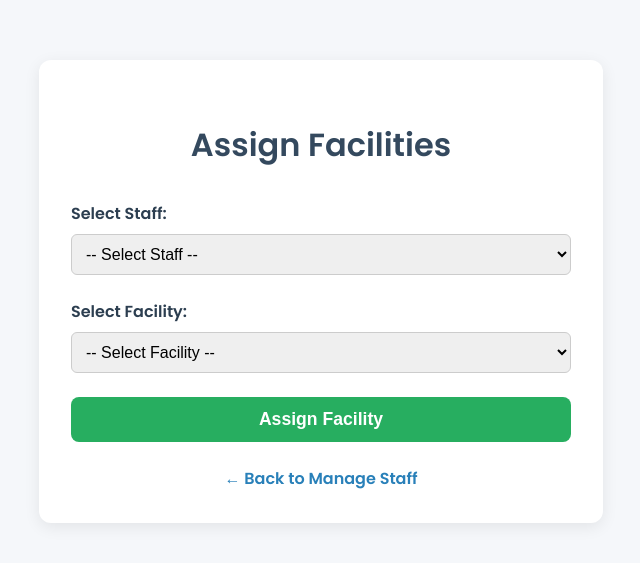
After one commit to RidhwanHazian/camp, a PHP site: page /assign_facilities.php in a window 1280 px wide. The commit adds this page. Shown: the top 563 px of the page, without its empty margins (319-959 px from the left). Run offline with PHP 8.4, Linux system fonts and the light colour scheme; the visitor is signed in with stand-in values (Sample User, id 1); data that the repository does not hold is empty.

Commit message:
Added assign_facilities and changes manage_staff.php

```diff
--- /dev/null
+++ b/assign_facilities.php
@@ -0,0 +1,164 @@
+<?php
+session_start();
+include 'db_connection.php';
+include 'session_check.php';
+checkAdminSession();
+
+// Handle POST form submission
+if ($_SERVER['REQUEST_METHOD'] === 'POST') {
+    $staff_id = intval($_POST['staff_id']);
+    $facility_id = intval($_POST['facility_id']);
+
+    if (!empty($staff_id) && !empty($facility_id)) {
+        // Check if already assigned
+        $check_sql = "SELECT * FROM staff_facilities WHERE staff_id = ? AND facility_id = ?";
+        $check_stmt = $conn->prepare($check_sql);
+        $check_stmt->bind_param("ii", $staff_id, $facility_id);
+        $check_stmt->execute();
+        $check_result = $check_stmt->get_result();
+
+        if ($check_result->num_rows === 0) {
+            $insert_sql = "INSERT INTO staff_facilities (staff_id, facility_id) VALUES (?, ?)";
+            $insert_stmt = $conn->prepare($insert_sql);
+            $insert_stmt->bind_param("ii", $staff_id, $facility_id);
+            $insert_stmt->execute();
+            $_SESSION['success'] = "Facility assigned successfully.";
+        } else {
+            $_SESSION['error'] = "This facility is already assigned to the selected staff.";
+        }
+    } else {
+        $_SESSION['error'] = "Please fill in all required fields.";
+    }
+
+    header("Location: assign_facilities.php");
+    exit();
+}
+
+// Fetch staff list
+$staff_result = $conn->query("SELECT staff_id, staff_name FROM staff");
+$staff_list = [];
+while ($row = $staff_result->fetch_assoc()) {
+    $staff_list[] = $row;
+}
+
+// Fetch facility list
+$facilities_result = $conn->query("SELECT facility_id, facility_name FROM facilities");
+$facilities_list = [];
+while ($row = $facilities_result->fetch_assoc()) {
+    $facilities_list[] = $row;
+}
+?>
+<!DOCTYPE html>
+<html lang="en">
+<head>
+  <meta charset="UTF-8" />
+  <meta name="viewport" content="width=device-width, initial-scale=1.0"/>
+  <title>Assign Facilities - TasikBiruCamps</title>
+  <link href="https://fonts.googleapis.com/css2?family=Poppins:wght@400;600&display=swap" rel="stylesheet">
+  <style>
+    body {
+      background-color: #f5f7fa;
+      font-family: 'Poppins', sans-serif;
+      margin: 0;
+      padding: 0;
+    }
+    .container {
+      max-width: 500px;
+      margin: 60px auto;
+      background: #fff;
+      border-radius: 12px;
+      box-shadow: 0 4px 16px rgba(0,0,0,0.08);
+      padding: 2.5rem 2rem 2rem;
+    }
+    h1 {
+      text-align: center;
+      color: #34495e;
+      margin-bottom: 2rem;
+      font-size: 2rem;
+      font-weight: 600;
+    }
+    label {
+      display: block;
+      margin-bottom: 0.5rem;
+      font-weight: 600;
+      color: #2c3e50;
+    }
+    select {
+      width: 100%;
+      padding: 10px;
+      border: 1px solid #ccc;
+      border-radius: 6px;
+      margin-bottom: 1.5rem;
+      font-size: 1rem;
+    }
+    button {
+      width: 100%;
+      padding: 12px;
+      background-color: #27ae60;
+      color: white;
+      border: none;
+      border-radius: 8px;
+      font-weight: 700;
+      font-size: 1.1rem;
+      cursor: pointer;
+      transition: background-color 0.3s ease;
+    }
+    button:hover {
+      background-color: #219150;
+    }
+    .back-link {
+      display: block;
+      text-align: center;
+      margin-top: 1.5rem;
+      color: #2980b9;
+      text-decoration: none;
+      font-weight: 600;
+    }
+    .back-link:hover {
+      text-decoration: underline;
+    }
+    .msg {
+      text-align: center;
+      font-weight: 600;
+      margin-bottom: 1rem;
+      color: #c0392b;
+    }
+    .msg.success {
+      color: #27ae60;
+    }
+  </style>
+</head>
+<body>
+  <div class="container">
+    <h1>Assign Facilities</h1>
+
+    <?php if (isset($_SESSION['error'])): ?>
+      <div class="msg"><?= $_SESSION['error']; unset($_SESSION['error']); ?></div>
+    <?php elseif (isset($_SESSION['success'])): ?>
+      <div class="msg success"><?= $_SESSION['success']; unset($_SESSION['success']); ?></div>
+    <?php endif; ?>
+
+    <form method="post">
+      <label for="staff_id">Select Staff:</label>
+      <select id="staff_id" name="staff_id" required>
+        <option value="">-- Select Staff --</option>
+        <?php foreach ($staff_list as $staff): ?>
+          <option value="<?= htmlspecialchars($staff['staff_id']) ?>"><?= htmlspecialchars($staff['staff_name']) ?></option>
+        <?php endforeach; ?>
+      </select>
+
+      <label for="facility_id">Select Facility:</label>
+      <select id="facility_id" name="facility_id" required>
+        <option value="">-- Select Facility --</option>
+        <?php foreach ($facilities_list as $facility): ?>
+          <option value="<?= htmlspecialchars($facility['facility_id']) ?>"><?= htmlspecialchars($facility['facility_name']) ?></option>
+        <?php endforeach; ?>
+      </select>
+
+      <button type="submit">Assign Facility</button>
+    </form>
+
+    <a href="manage_staff.php" class="back-link">&larr; Back to Manage Staff</a>
+  </div>
+</body>
+</html>
```
Also changed, not shown: manage_staff.php (+64 -12 lines), photo_2025-05-20_11-12-24.jpg (deleted).
